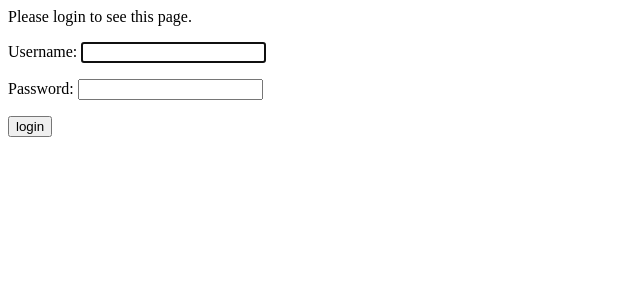
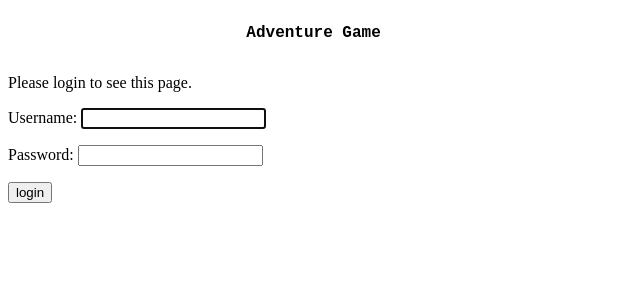
Before and after one commit to elplatt/Adventure664, a Django app: page /accounts/login/?next=/explore/ in a window 1280 px wide. Shown: the top 300 px of the page, without its empty margins (0-640 px from the left). Run offline with Django 3.2, Linux system fonts and the light colour scheme.

Commit message:
Update styling.

```diff
--- a/explore/templates/explore/index.html
+++ b/explore/templates/explore/index.html
@@ -1,7 +1,7 @@
 {% extends 'base.html' %}
 
 {% block content %}
-  <div id="select-area">
+  <div id="select-area" class="section">
     <form method="post">
       {% csrf_token %}
       {{ select_area_form }}
--- a/home/templates/base.html
+++ b/home/templates/base.html
@@ -5,6 +5,7 @@
     <link rel="stylesheet" type="text/css" href="{% static 'style.css' %}"/>
   </head>
   <body>
+    <h1><a href="{% url 'explore:index' %}">Adventure Game</a></h1>
     {% block content %}
     {% endblock %}
   </body>
--- a/static/style.css
+++ b/static/style.css
@@ -1,25 +1,38 @@
+h1 {
+  font-family: 'courier new';
+  font-size: 1em;
+  font-weight: bold;
+  margin: auto;
+  width: 82ch;
+  padding: 1em 1ch;
+  margin: 0 auto;
+}
+h1 a {
+  color: inherit;
+  text-decoration: inherit;
+}
 .section {
   border: solid 1px gray;
   width: 82ch;
   font-family: 'courier new';
   padding: 1em 1ch;
-  margin-bottom: -1px;
+  margin: 0 auto -1px auto;
 }
 #activity {
 }
 #actions {
 }
-#actions form {
+.section form {
   margin: 0;
 }
-#actions label {
+.section label {
   display: inline-block;
   font-family: 'courier new';
   font-weight: normal;
   white-space: nowrap;
   margin-right: 1ch;
 }
-#id_command_text {
+.section input[type=text] {
   font-family: 'courier new';
   display: inline-block;
   outline: 0;
@@ -27,5 +40,7 @@
   margin: 0;
   border: 0;
   font-size: 1em;
+}
+#id_command_text {
   width: 78ch;
 }
```
Also changed, not shown: explore/forms.py (+7 -1 lines).
